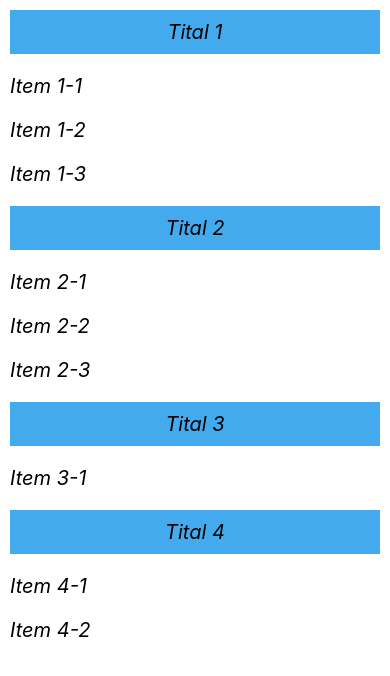
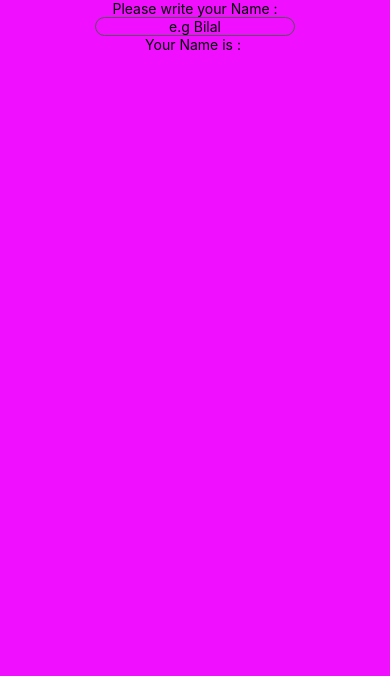
Before and after one commit to bilalmirza79500/Lacture, a React Native app: screen / in a window 390 px wide. Shown: the top 676 px of the page. Built offline with nearby package versions, Linux system fonts and the light colour scheme.

Commit message:
Text inpute and Keyboaard

```diff
--- a/App.js
+++ b/App.js
@@ -9,96 +9,28 @@
   RefreshControl,
   FlatList,
   SectionList,
+  TextInput,
 } from 'react-native';
 
 const App = () => {
-  const [Items, setItems] = useState([
-    { name: 'Item 1' },
-    { name: 'Item 2' },
-    { name: 'Item 3' },
-    { name: 'Item 4' },
-    { name: 'Item 5' },
-    { name: 'Item 6' },
-    { name: 'Item 7' },
-    { name: 'Item 8' },
-    { name: 'Item 9' },
-    { name: 'Item 27' },
-    { name: 'Item 78' },
-  ]);
-  const DATA = [
-    {
-      tital: 'Tital 1',
-      data: ['Item 1-1', 'Item 1-2', 'Item 1-3'],
-    },
-    {
-      tital: 'Tital 2',
-      data: ['Item 2-1', 'Item 2-2', 'Item 2-3'],
-    },
-    {
-      tital: 'Tital 3',
-      data: ['Item 3-1'],
-    },
-    {
-      tital: 'Tital 4',
-      data: ['Item 4-1', 'Item 4-2'],
-    },
-  ]
+  const [name, Setname] = useState('')
 
-  const [Refreshing, setRefreshing] = useState(false)
-
-  const onReresh = () => {
-    setRefreshing(true);
-    setItems([...Items, { name: 'item 69', }]);
-    setRefreshing(false);
-  }
   return (
-    <SectionList
-      keyExtractor={(item, index) => index.toString()}
-      sections={DATA}
-      renderItem={({ item }) => (
-          <Text style={styles.text}>{item}</Text>
-      )}
-      renderSectionHeader={({section }) => (
-        <View style={styles.item}>
-          <Text style={styles.text}>{section.tital}</Text>
-        </View>
-      )}
-    // />
-    // <FlatList
-    //   horizontal
-    //   keyExtractor={(item, index) => index.toString()}
-    //   data={Items}
-    //   renderItem={({ item }) => (
-    //     <View style={styles.item}>
-    //       <Text style={styles.text}>{item.name}</Text>
-    //     </View>
-    //   )}
-    //   refreshControl={
-    //     <RefreshControl
-    //       refreshing={Refreshing}
-    //       onRefresh={onReresh}
-    //       colors={['blue']}
-    //     />
-    //   }
-    />
-    // <ScrollView
-    //   style={styles.body}
-    //   refreshControl={
-    //     <RefreshControl
-    //       refreshing={Refreshing}
-    //       onRefresh={onReresh}
-    //       colors={['blue']}
-    //     />
-    //   }
-    // >
-    //   {
-    //     Items.map((object) => {
-    //       return (
-    //
-    //       )
-    //     })
-    //   }
-    // </ScrollView>
+    <View style={styles.body}>
+      <Text styles={styles.text}>
+        Please write your Name :
+      </Text>
+      <TextInput style={styles.input}
+        placeholder='e.g Bilal'
+        onChangeText={(Value)=>Setname(Value)}
+        secureTextEntry
+        // keyboardType='numeric'
+        // editable={false}
+      />
+      <Text styles={styles.text}>
+        Your Name is : {name}
+      </Text>
+    </View>
   )
 };
 const styles = StyleSheet.create({
@@ -106,20 +38,22 @@
     flex: 1,
     flexDirection: 'column',
     backgroundColor: '#f00fffff',
-    // alignItems: 'stretch',
+    alignItems: 'center',
     // justifyContent: 'center',
     // borderWidth: 10,
   },
-  item: {
-    margin: 10,
-    backgroundColor: "#4ae",
-    justifyContent: 'center',
-    alignItems: 'center'
+
+  input: {
+    width: 200,
+    borderWidth: 1,
+    borderColor: '#555',
+    borderRadius: 10,
+    textAlign: 'center',
+
   },
   text: {
     color: '#000000',
     fontSize: 20,
-    fontStyle: 'italic',
     margin: 10,
     // textTransform: 'uppercase',
   },
```
